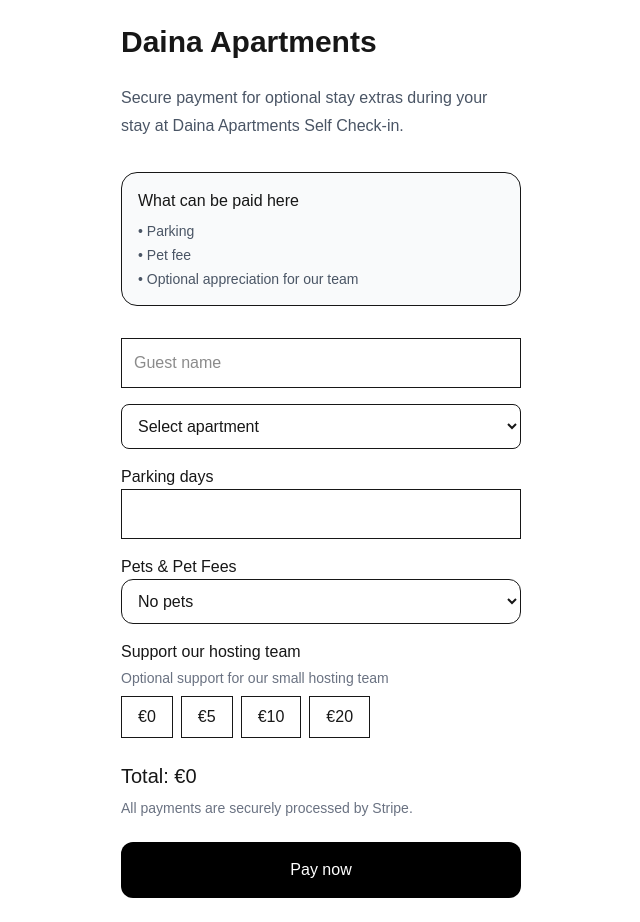
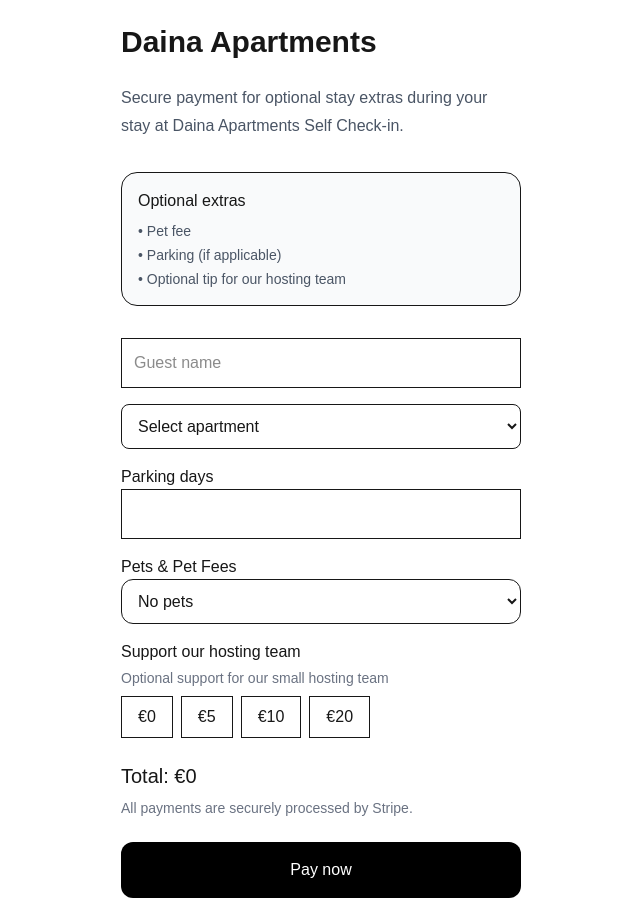
Before and after one commit to danukas007/Daina-payments, a Next.js app: page /pay in a window 1280 px wide. Shown: the whole page, without its empty margins (319-959 px from the left). Built offline with nearby package versions, Linux system fonts and the light colour scheme.

Commit message:
Update payment options and headings

```diff
--- a/app/pay/page.tsx
+++ b/app/pay/page.tsx
@@ -87,24 +87,18 @@ Daina Apartments Self Check-in.
 <div className="bg-gray-50 border rounded-2xl p-4 mb-8">
 
   <h2 className="font-medium mb-2">
-    What can be paid here
+    Optional extras
   </h2>
 
   <ul className="text-sm text-gray-600 space-y-1">
 
-    <li>
-      • Parking
-    </li>
+  <li>• Pet fee</li>
 
-    <li>
-      • Pet fee
-    </li>
+  <li>• Parking (if applicable)</li>
 
-    <li>
-      • Optional appreciation for our team
-    </li>
+  <li>• Optional tip for our hosting team</li>
 
-  </ul>
+</ul>
 
 </div>
 
```
